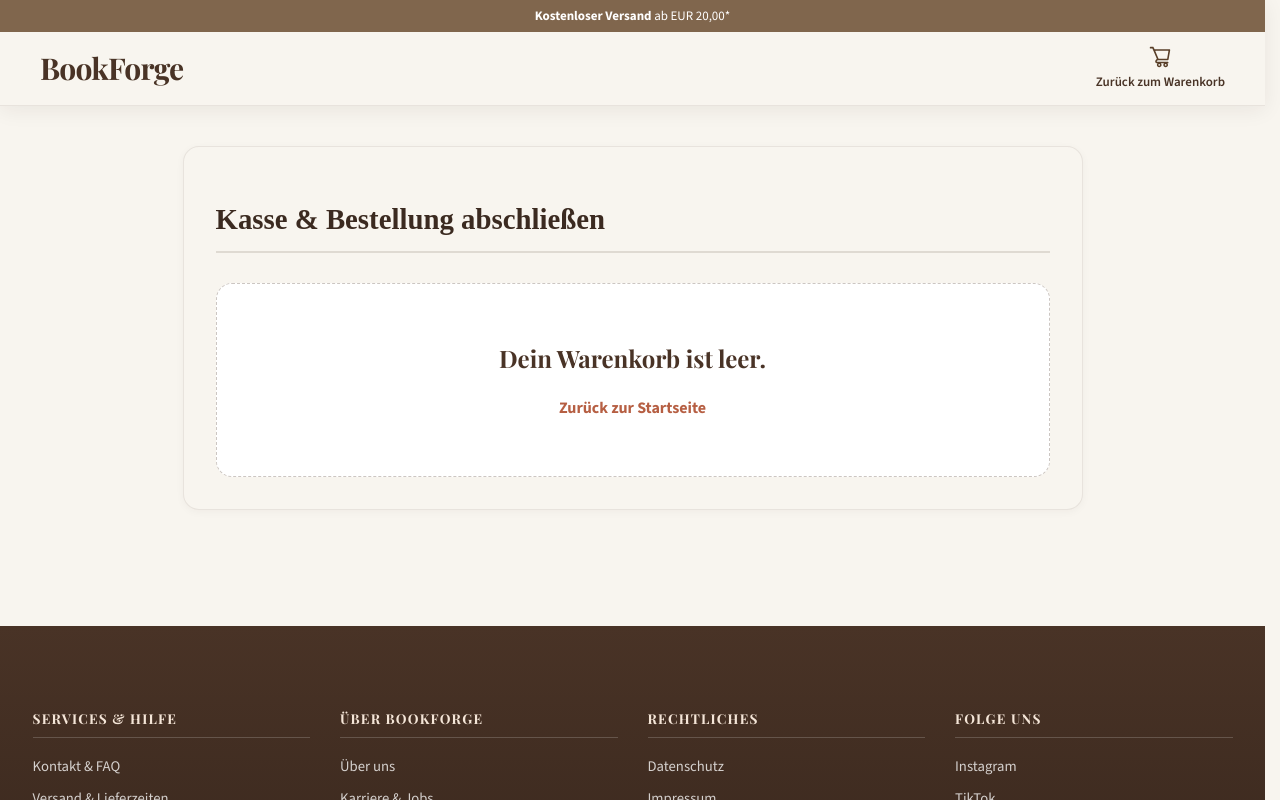
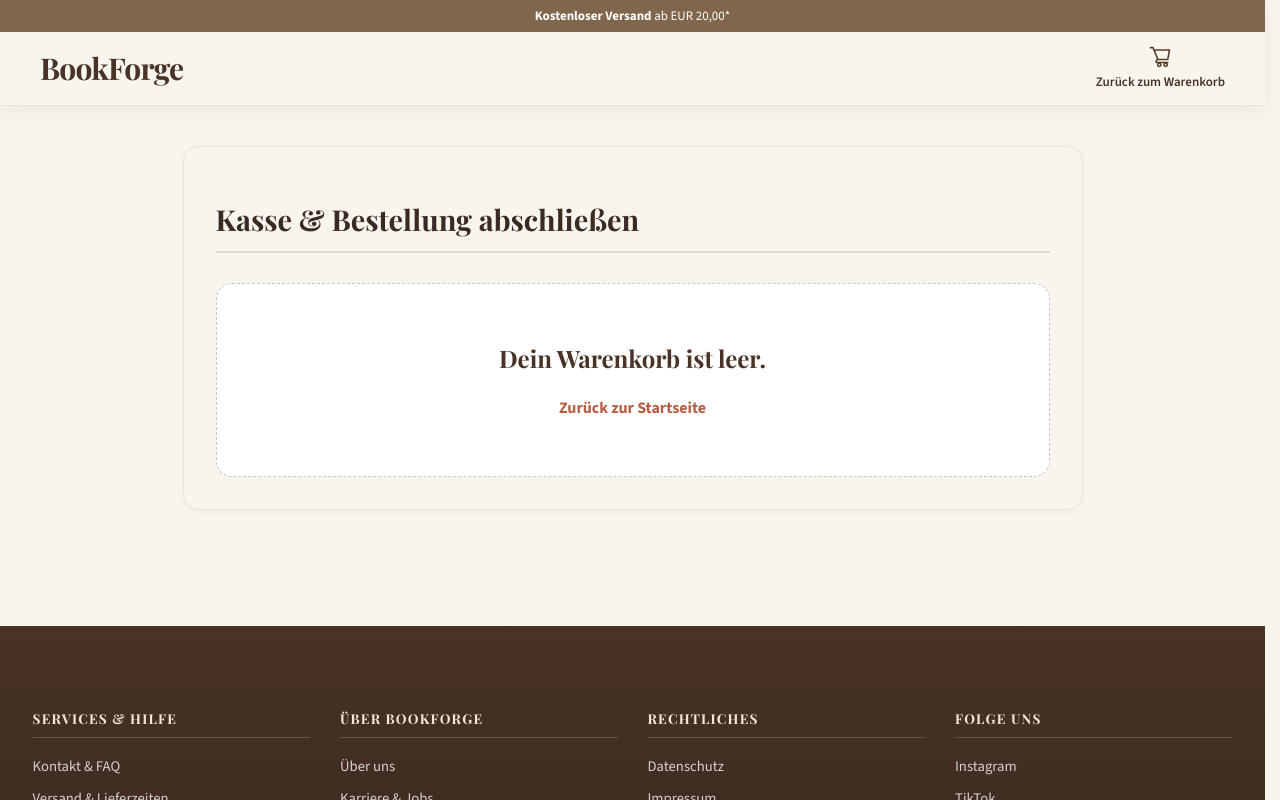
Before and after one commit to Damien159/BookForge, a React (Vite) app: page /checkout in a window 1280 px wide. Shown: the top 800 px of the page. Built offline with nearby package versions, Linux system fonts and the light colour scheme.

Commit message:
style(css): Überschriften der Sektionen, Bewertungen und Kasse in Playfair Display

```diff
--- a/src/styles/main.css
+++ b/src/styles/main.css
@@ -699,7 +699,7 @@ main {
 }
 
 .buecher-sektion h2 {
-  font-family: serif;
+  font-family: var(--font-heading);
   font-size: 1.8rem;
   color: var(--heading);
   margin-bottom: 20px;
@@ -2062,7 +2062,7 @@ footer .copyright {
 }
 
 .reviews-section h3 {
-  font-family: serif;
+  font-family: var(--font-heading);
   color: var(--heading);
   font-size: 1.6rem;
   margin-bottom: 20px;
@@ -2234,7 +2234,7 @@ footer .copyright {
 }
 
 .checkout-title {
-  font-family: serif;
+  font-family: var(--font-heading);
   color: var(--heading);
   margin-bottom: 30px;
   border-bottom: 2px solid var(--border-color);
```
